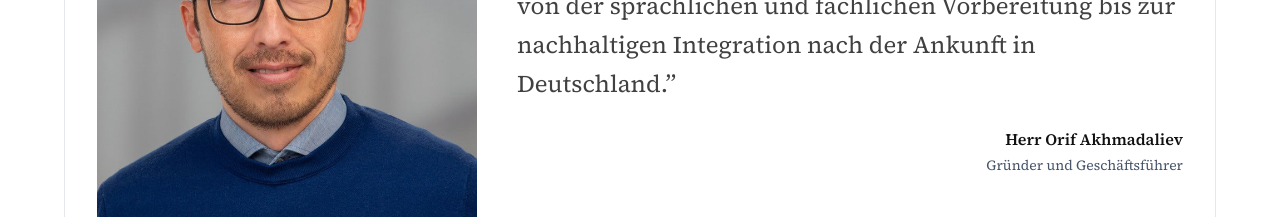
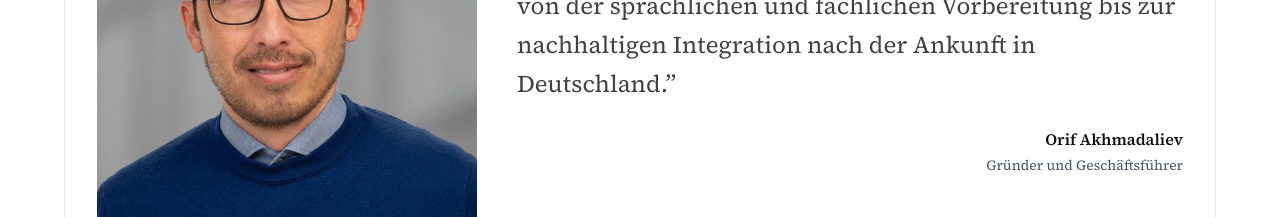
Before and after one commit to AkhrorSoliev/consultinguz, a Next.js app: page / in a window 1280 px wide. Shown: the part 1680-1897 px from the top of the page. Built offline with nearby package versions, Linux system fonts and the light colour scheme; no server answers; a web font is replaced by a local one.

Commit message:
fix: remove "Herr" prefix from founder name in FounderCard

```diff
--- a/src/components/FounderCard.tsx
+++ b/src/components/FounderCard.tsx
@@ -23,7 +23,7 @@ export default function FounderCard() {
           </p>
 
           <div className="mt-6 flex flex-col items-center md:items-end gap-1">
-            <div className="text-base font-semibold">Herr Orif Akhmadaliev</div>
+            <div className="text-base font-semibold">Orif Akhmadaliev</div>
             <div className="text-sm text-muted-foreground">{t("founder_role")}</div>
           </div>
         </div>
```
